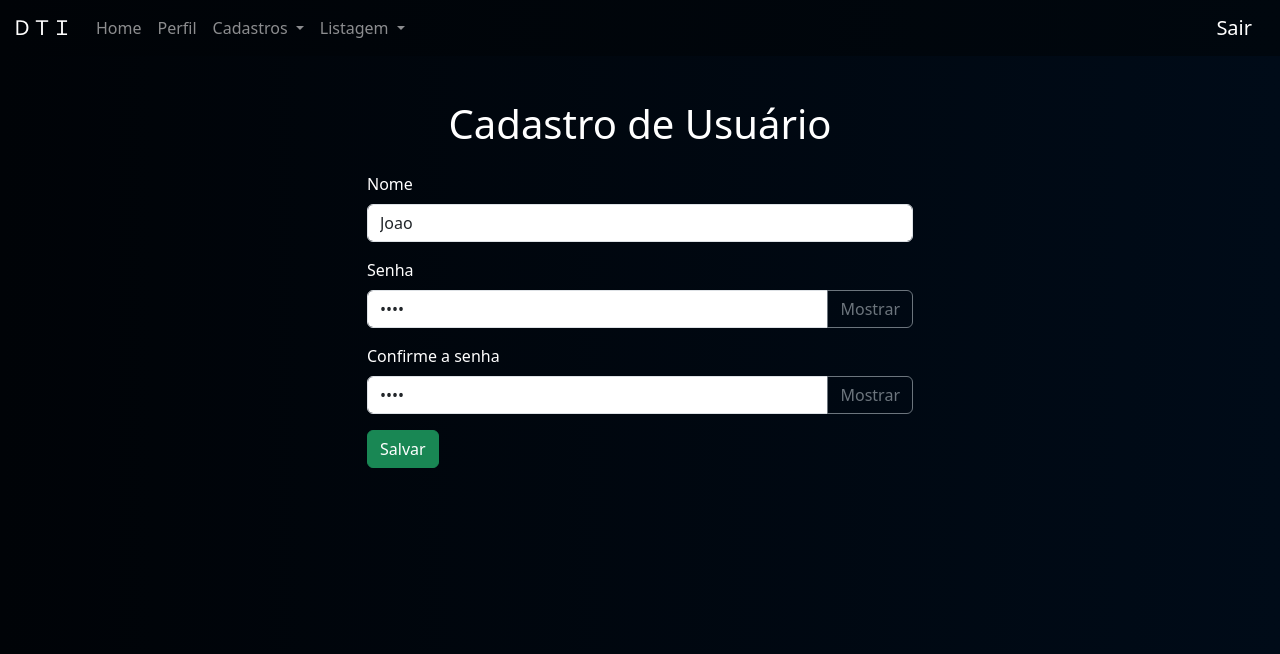
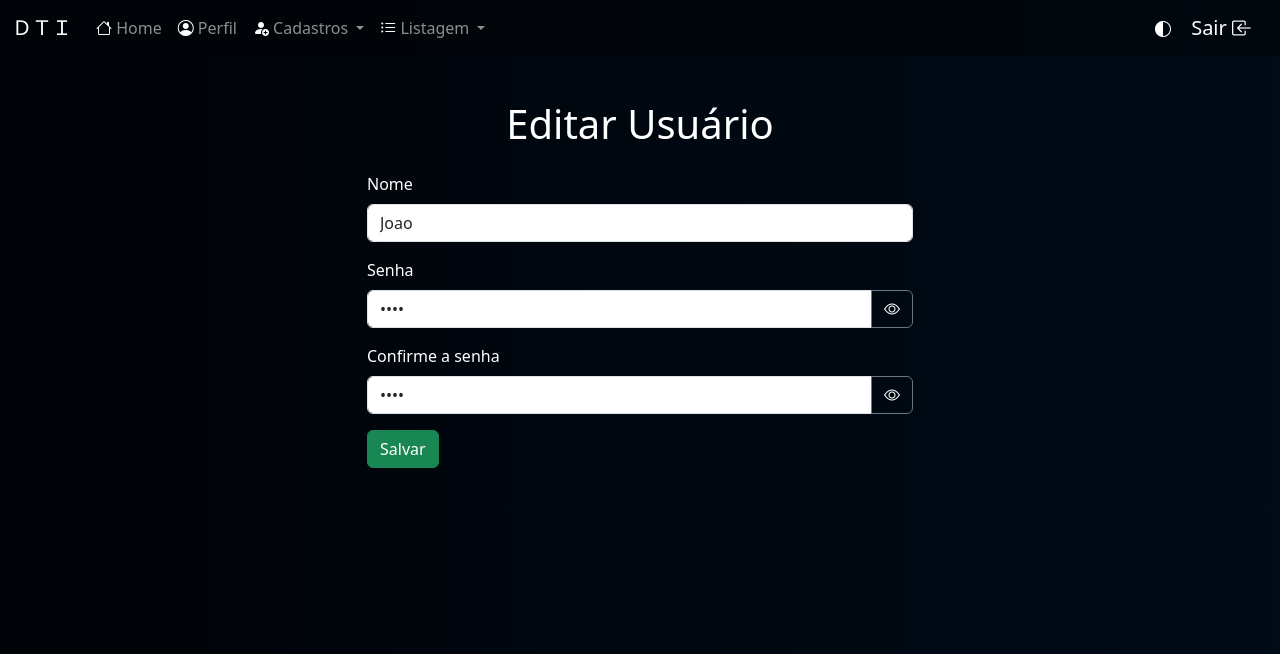
Before and after one commit to joaocuculo/entrega, a PHP site: page /cadastro/cad-usuario.php in a window 1280 px wide. Shown: the top 654 px of the page. Run offline with PHP 8.4, Linux system fonts and the light colour scheme; a user stored in the database is signed in; data comes from the database, SQL or seed files in the repository.

Commit message:
Update cad-usuario.php

```diff
--- a/cadastro/cad-usuario.php
+++ b/cadastro/cad-usuario.php
@@ -35,33 +35,10 @@
 <head>
     <meta charset="UTF-8">
     <meta name="viewport" content="width=device-width, initial-scale=1.0">
-    <title>Perfil</title>
+    <title>Editar Usuário</title>
     <link href="https://cdn.jsdelivr.net/npm/bootstrap@5.3.3/dist/css/bootstrap.min.css" rel="stylesheet" integrity="sha384-QWTKZyjpPEjISv5WaRU9OFeRpok6YctnYmDr5pNlyT2bRjXh0JMhjY6hW+ALEwIH" crossorigin="anonymous">
+    <link rel="stylesheet" href="https://cdn.jsdelivr.net/npm/bootstrap-icons@1.11.3/font/bootstrap-icons.min.css">
     <script src="https://cdn.jsdelivr.net/npm/bootstrap@5.3.3/dist/js/bootstrap.bundle.min.js" integrity="sha384-YvpcrYf0tY3lHB60NNkmXc5s9fDVZLESaAA55NDzOxhy9GkcIdslK1eN7N6jIeHz" crossorigin="anonymous"></script>
-    <script>
-        document.addEventListener('DOMContentLoaded', function() {
-            const mostrarSenhaBtn = document.getElementById('mostrar-senha');
-            const senhaInput = document.getElementById('edit-senha');
-            mostrarSenhaBtn.addEventListener('click', function() {
-                senhaInput.type = senhaInput.type === 'password' ? 'text' : 'password';
-                mostrarSenhaBtn.textContent = senhaInput.type === 'text' ? 'Esconder' : 'Mostrar';
-            });
-
-            const mostrarSenhaConfBtn = document.getElementById('mostrar-senha-conf');
-            const senhaConfInput = document.getElementById('edit-senha-conf');
-            mostrarSenhaConfBtn.addEventListener('click', function() {
-                senhaConfInput.type = senhaConfInput.type === 'password' ? 'text' : 'password';
-                mostrarSenhaConfBtn.textContent = senhaConfInput.type === 'text' ? 'Esconder' : 'Mostrar';
-            });
-        });
-
-        setTimeout(function() {
-            const mensagem = document.getElementById('mensagem');
-            if (mensagem) {
-                mensagem.style.display = 'none';
-            }
-        }, 3000);
-    </script>
     <style>
         * {
             color: white;
@@ -84,6 +61,7 @@
             text-decoration: underline;
             transition: 3s;
         }
+        /* Estilos para o Sticky Footer */
         #sticky-footer {
             flex-shrink: 0;
             padding: 1rem;
@@ -97,7 +75,7 @@
     <?php require_once("../template/menu01.php") ?>
 
     <main class="container">
-        <h1 class="text-center mb-4">Cadastro de Usuário</h1>
+        <h1 class="text-center mb-4">Editar Usuário</h1>
         <div class="row justify-content-center">
             <div class="col-md-6">
                 <form method="post">
@@ -115,14 +93,14 @@
                         <label for="edit-senha" class="form-label">Senha</label>
                         <div class="input-group">
                             <input type="password" class="form-control" name="edit-senha" id="edit-senha" value="<?= $linha['senha'] ?>" required>
-                            <button class="btn btn-outline-secondary" type="button" id="mostrar-senha">Mostrar</button>
+                            <button class="btn btn-outline-secondary" type="button" id="mostrar-senha"><i class="bi bi-eye"></i></button>
                         </div>
                     </div>
                     <div class="mb-3">
                         <label for="edit-senha-conf" class="form-label">Confirme a senha</label>
                         <div class="input-group">
                             <input type="password" class="form-control" name="edit-senha-conf" id="edit-senha-conf" value="<?= $linha['senha'] ?>" required>
-                            <button class="btn btn-outline-secondary" type="button" id="mostrar-senha-conf">Mostrar</button>
+                            <button class="btn btn-outline-secondary" type="button" id="mostrar-senha-conf"><i class="bi bi-eye"></i></button>
                         </div>
                     </div>
                     <button type="submit" class="btn btn-success" name="salvar">Salvar</button>
@@ -132,5 +110,35 @@
     </main>
 
     <?php require_once("../template/rodape01.php") ?>
+
+    <script>
+        document.addEventListener('DOMContentLoaded', function() {
+            const mostrarSenhaBtn = document.getElementById('mostrar-senha');
+            const senhaInput = document.getElementById('edit-senha');
+
+            mostrarSenhaBtn.addEventListener('click', function() {
+                if (senhaInput.type === 'password') {
+                    senhaInput.type = 'text';
+                    mostrarSenhaBtn.innerHTML = '<i class="bi bi-eye-slash"></i>';
+                } else {
+                    senhaInput.type = 'password';
+                    mostrarSenhaBtn.innerHTML = '<i class="bi bi-eye"></i>';
+                }
+            });
+
+            const mostrarSenhaConfBtn = document.getElementById('mostrar-senha-conf');
+            const senhaConfInput = document.getElementById('edit-senha-conf');
+
+            mostrarSenhaConfBtn.addEventListener('click', function() {
+                if (senhaConfInput.type === 'password') {
+                    senhaConfInput.type = 'text';
+                    mostrarSenhaConfBtn.innerHTML = '<i class="bi bi-eye-slash"></i>';
+                } else {
+                    senhaConfInput.type = 'password';
+                    mostrarSenhaConfBtn.innerHTML = '<i class="bi bi-eye"></i>';
+                }
+            });
+        });
+    </script>
 </body>
 </html>
```
